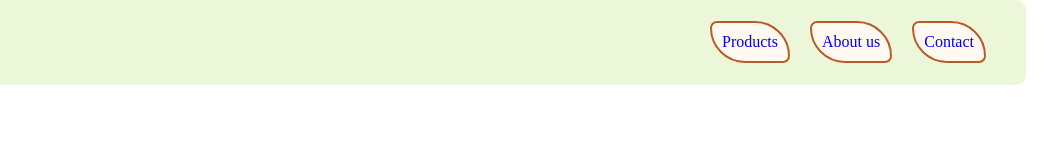
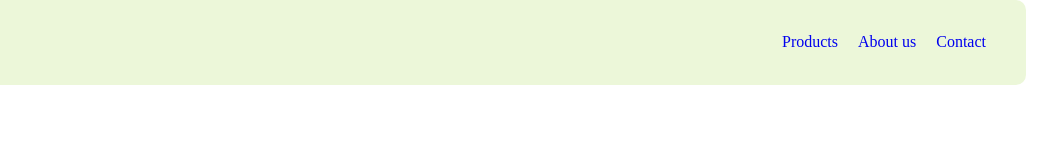
Before and after one commit to FFusa1/Task-3main, a plain HTML site: page index.html in a window 1280 px wide. Shown: the full height of the page, 234-1280 px from the left. Drawn offline with Linux system fonts and the light colour scheme.

Commit message:
Update style.css

```diff
--- a/css/style.css
+++ b/css/style.css
@@ -38,15 +38,13 @@ align-items: center;
 .list_container{
     display: flex;
     gap: 20px;
-    list-style: none;
+    list-style-type: none;
     margin-right: 40px;
+    overflow: hidden;
+    padding: 0px;
+    margin 0px;
 }
 
 .list_item{
-  border-radius: 10px 50px 10px;
-  border: 2px solid #b95b24;
-  padding: 10px;
-  width: auto;
-  height: auto;
-  background-color: rgb(255, 249, 242);
+float: left;
 }
```
